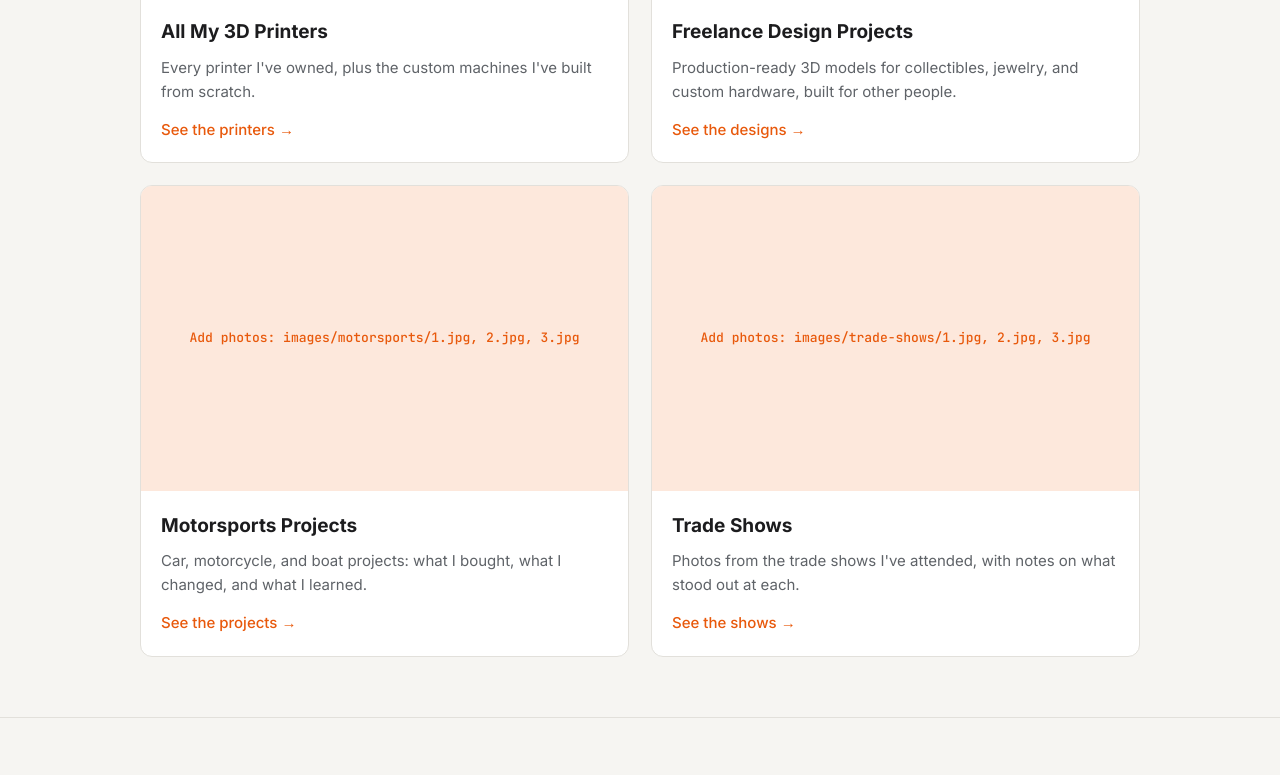
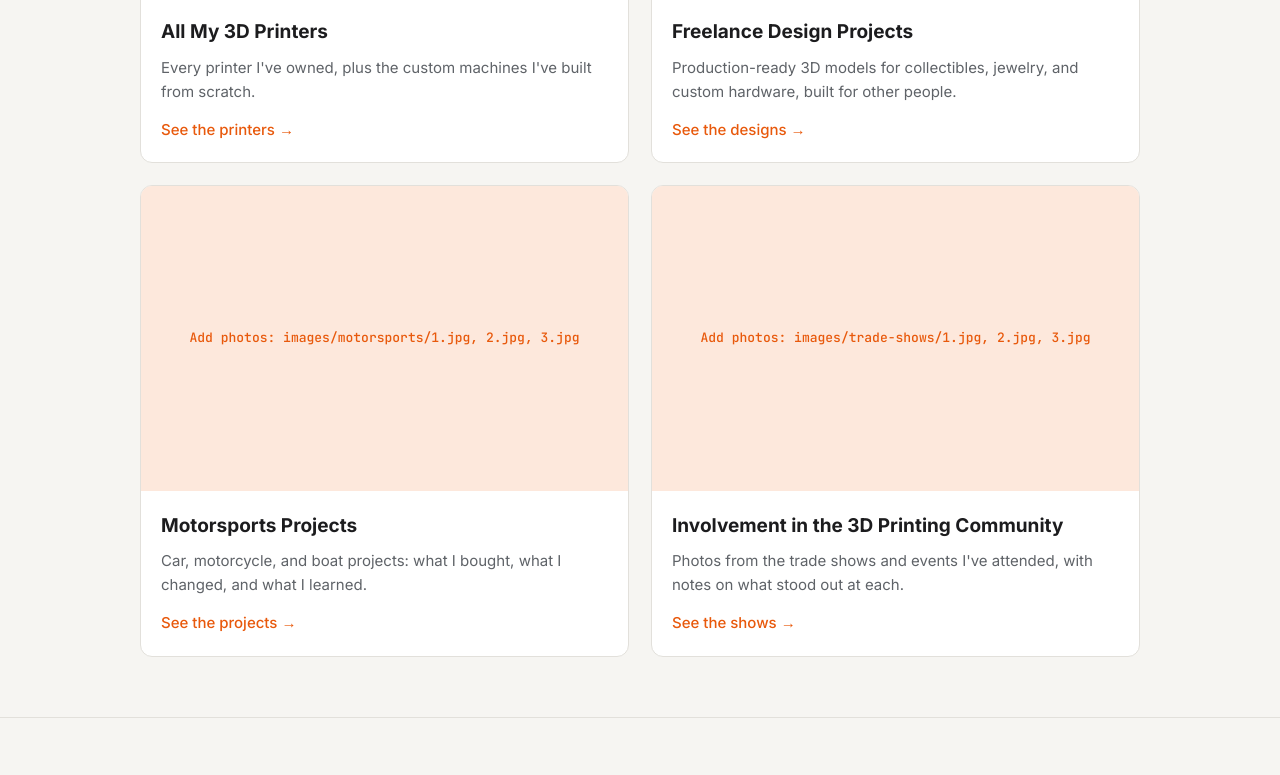
Before and after one commit to scott-bernetich/scott-bernetich.github.io, a plain HTML site: page index.html in a window 1280 px wide. Shown: the part 1052-1827 px from the top of the page. Drawn offline with Linux system fonts and the light colour scheme.

Commit message:
Revise descriptions in index.html

```diff
--- a/index.html
+++ b/index.html
@@ -26,7 +26,7 @@
   <div class="wrap">
     <div class="tag">Mechanical Engineer &amp; Maker</div>
     <h1>I design and build machines that make things.</h1>
-    <p>Then I use those machines to create functional components for vehicles, home decor, customer driven designs, and more. I enjoy helping people to take their idea to a functional prototype.</p>
+    <p>Those machines then create functional components for vehicles, home decor, pet accessories, jewelry, and more. I enjoy helping people to take their idea to a functional prototype.</p>
     <div class="buttons">
       <a class="btn primary" href="#projects">See my projects</a>
       <a class="btn" href="resume.pdf">Download resume</a>
@@ -105,8 +105,8 @@
           <img src="images/trade-shows/3.jpg" alt="Trade show">
         </div>
         <div class="body">
-          <h3>Trade Shows</h3>
-          <p>Photos from the trade shows I've attended, with notes on what stood out at each.</p>
+          <h3>Involvement in the 3D Printing Community</h3>
+          <p>Photos from the trade shows and events I've attended, with notes on what stood out at each.</p>
           <span class="more">See the shows &rarr;</span>
         </div>
       </a>
```
